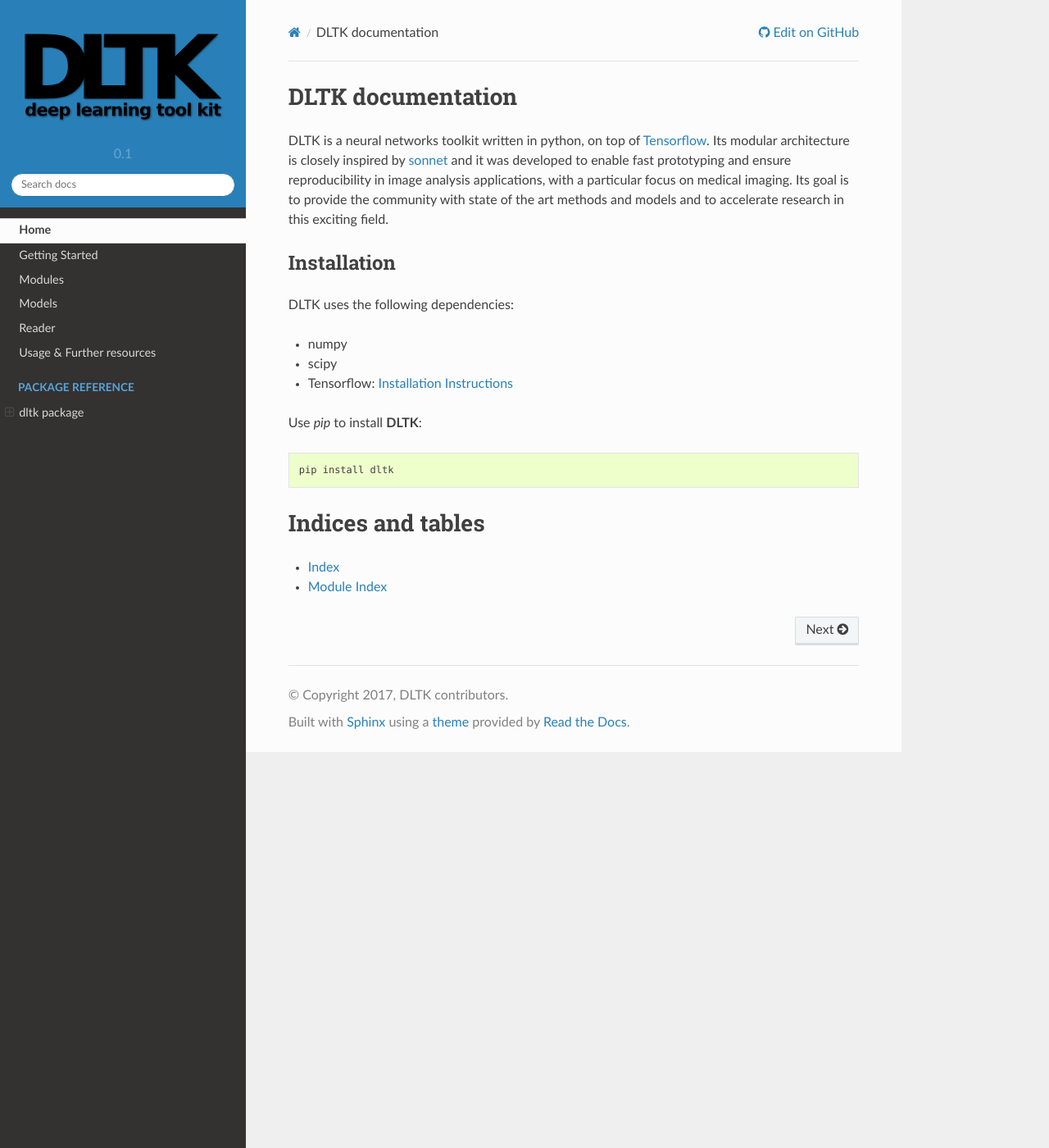
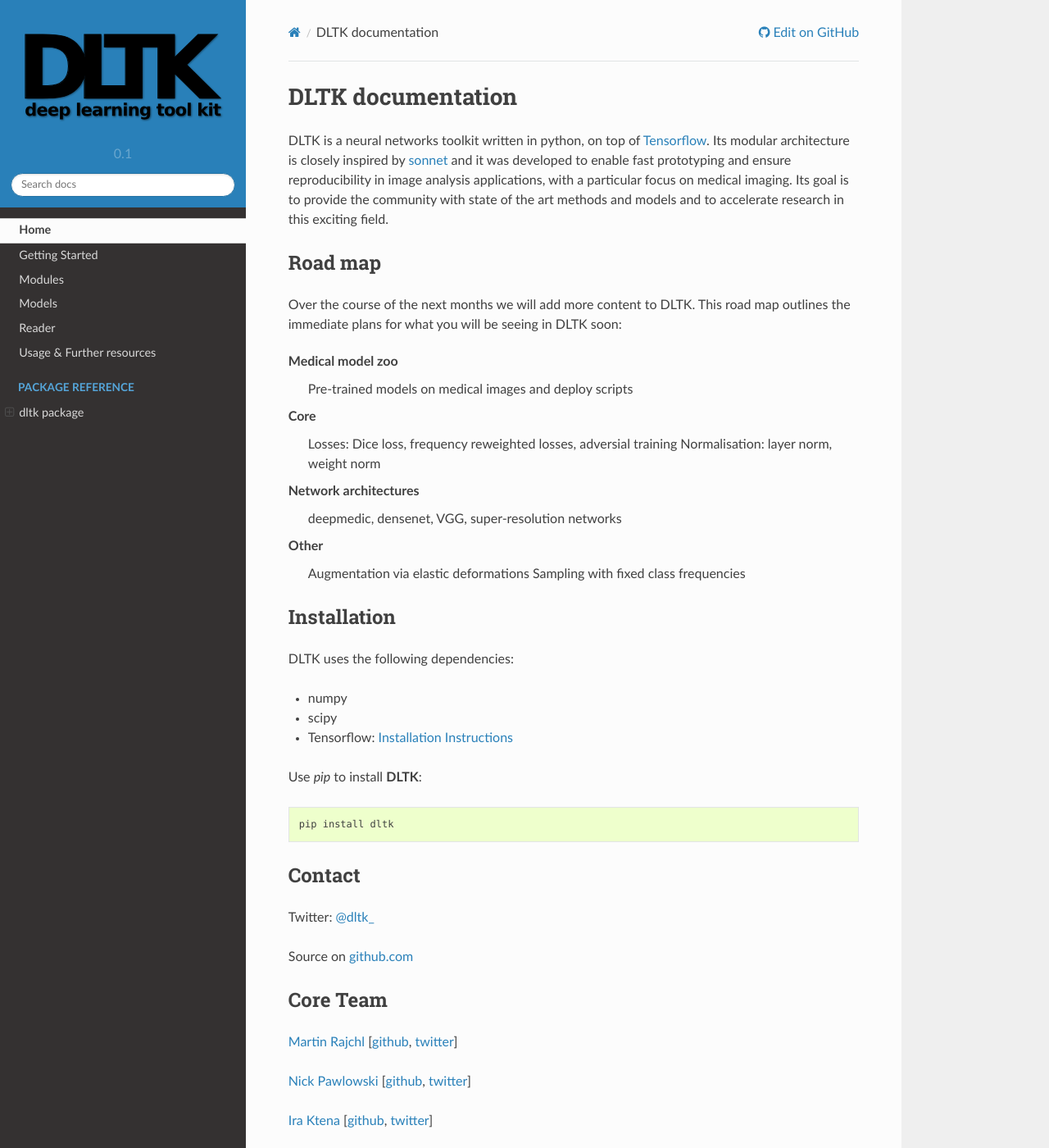
Before and after one commit to OdinHill828/DLTK, a Sphinx documentation site: the page built from _docs/source/index.rst, in a window 1280 px wide and 1400 px high. Shown: the whole window at 82% size. Built offline with Sphinx 7.4.7 and the Read the Docs theme 2.0.0, drawn with Linux system fonts in a browser that asks for light colours; some of the changed text lies outside the part shown.

Commit message:
source/index.rst

```diff
--- a/_docs/source/index.rst
+++ b/_docs/source/index.rst
@@ -22,6 +22,27 @@ DLTK documentation
 
 DLTK is a neural networks toolkit written in python, on top of `Tensorflow <https://github.com/tensorflow/tensorflow>`_. Its modular architecture is closely inspired by `sonnet <https://github.com/deepmind/sonnet>`_ and it was developed to enable fast prototyping and ensure reproducibility in image analysis applications, with a particular focus on medical imaging. Its goal is to provide the community with state of the art methods and models and to accelerate research in this exciting field.
 
+Road map
+--------
+
+Over the course of the next months we will add more content to DLTK. This road map outlines the immediate plans for what you will be seeing in DLTK soon:
+
+Medical model zoo
+  Pre-trained models on medical images and deploy scripts
+
+Core
+  Losses: Dice loss, frequency reweighted losses, adversial training
+  Normalisation: layer norm, weight norm
+
+Network architectures
+  deepmedic, densenet, VGG, super-resolution networks
+
+Other
+  Augmentation via elastic deformations
+  Sampling with fixed class frequencies
+
+
+
 Installation
 ------------
 
@@ -35,6 +56,25 @@ Use *pip* to install **DLTK**::
 
   pip install dltk
 
+Contact
+-------
+
+Twitter: `@dltk_ <https://twitter.com/dltk_>`_
+
+Source on `github.com <https://github.com/DLTK/DLTK>`_
+
+Core Team
+---------
+
+`Martin Rajchl <http://www.imperial.ac.uk/people/m.rajchl>`_ [`github <https://github.com/mrajchl>`_, `twitter <https://twitter.com/m_rajchl>`_]
+
+`Nick Pawlowski <http://nickpawlowski.de/>`_ [`github <https://github.com/pawni>`_, `twitter <https://twitter.com/pwnic>`_]
+
+`Ira Ktena <https://biomedia.doc.ic.ac.uk/person/ira-ktena/>`_ [`github <https://github.com/sk1712>`_, `twitter <https://twitter.com/s0f1ra>`_]
+
+`Matt Lee <https://biomedia.doc.ic.ac.uk/person/matthew-lee/>`_ [`github <https://github.com/mauinz>`_]
+
+`BioMedIA group <https://biomedia.doc.ic.ac.uk/>`_, Dept. of Computing, Imperial College London
 
 Indices and tables
 ==================
```
